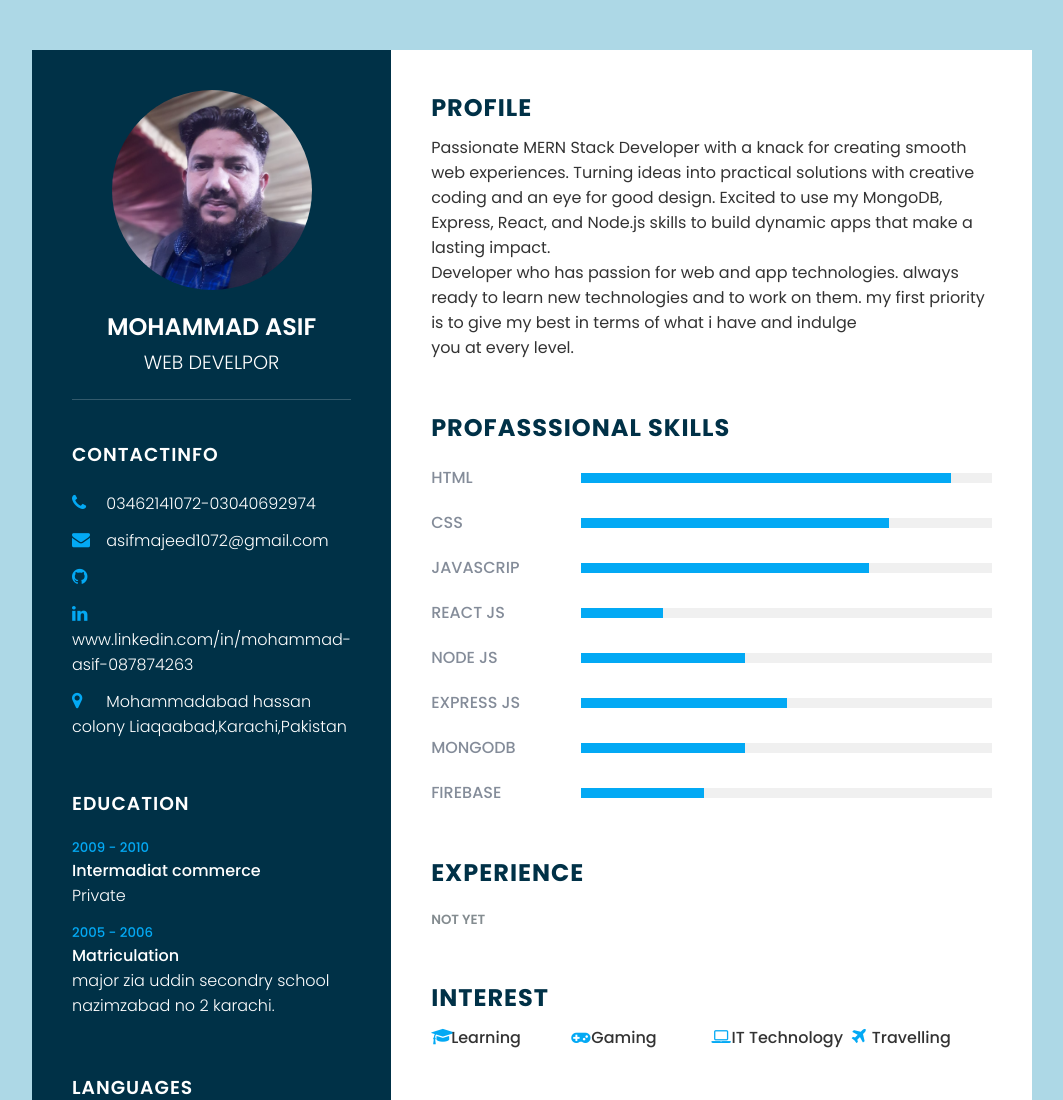
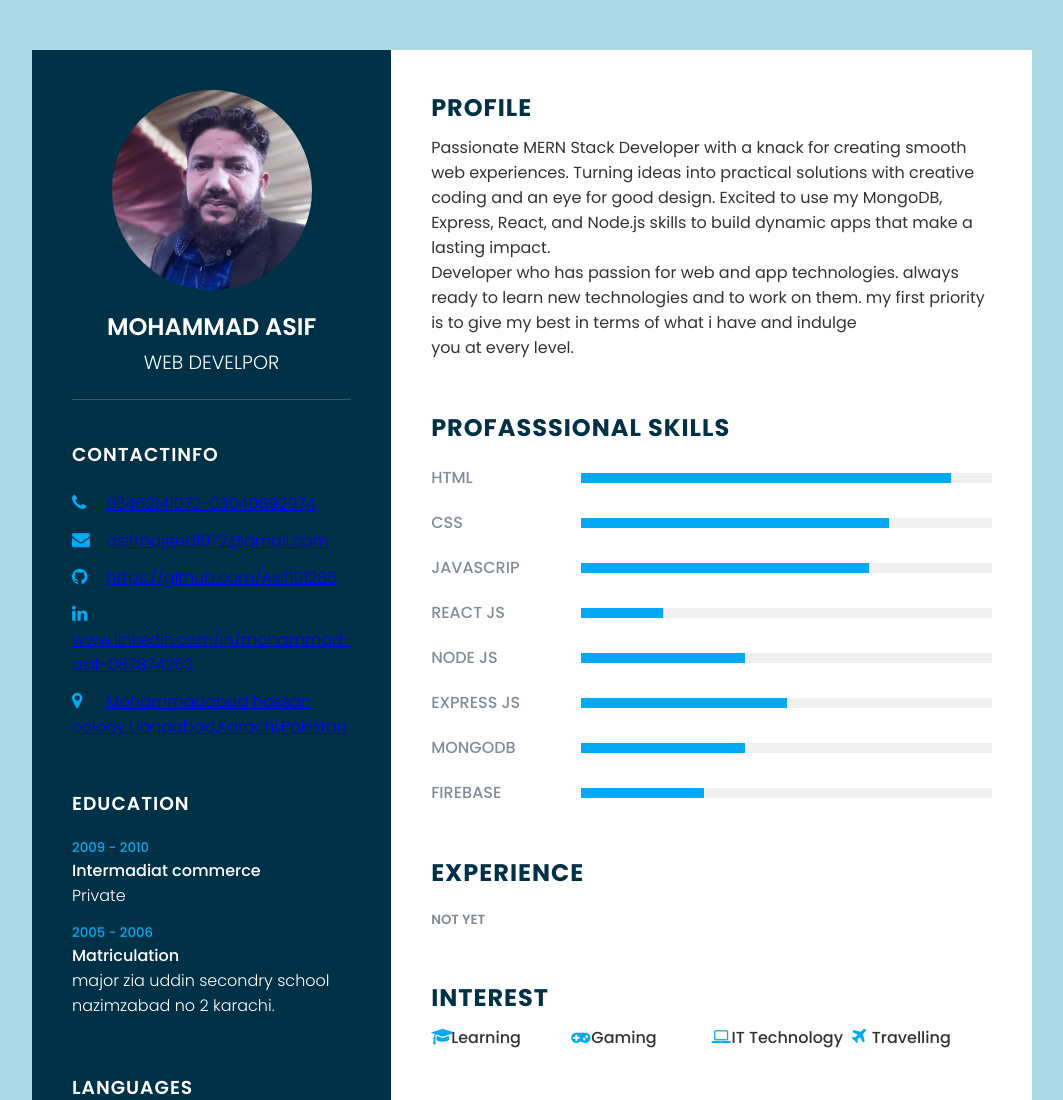
Before and after one commit to Asif101285/Cv-React, a plain HTML site: page index.html in a window 1280 px wide. Shown: the top 1100 px of the page, without its empty margins (108-1171 px from the left). Drawn offline with Linux system fonts and the light colour scheme.

Commit message:
complete

```diff
--- a/index.html
+++ b/index.html
@@ -23,23 +23,23 @@
                 <ul>
                     <li>
                         <span class="icon"><i class="fa fa-phone" aria-hidden="true"></i></span>
-                        <span class="text">03462141072-03040692974</span>
+                        <span class="text"><a href="https://wa.me/03462141072"> 03462141072-03040692974</a></span>
                     </li>
                     <li>
                         <span class="icon"><i class="fa fa-envelope" aria-hidden="true"></i></span>
-                        <span class="text">asifmajeed1072@gmail.com</span>
+                        <span class="text"><a href="https://mail.google.com/mail/u/0/#inbox"> asifmajeed1072@gmail.com</a></span>
                     </li>
                     <li>
                         <span class="icon"><i class="fa fa-github" aria-hidden="true"></i></span>
-                        <span class="text"><https://github.com/Asif101285</span>
+                        <span class="text"><a href="https://github.com/Asif101285"> https://github.com/Asif101285</a></span>
                     </li>
                      <li>
                         <span class="icon"><i class="fa fa-linkedin" aria-hidden="true"></i></span>
-                        <span class="text">www.linkedin.com/in/mohammad-asif-087874263</span>
+                        <span class="text"><a href="https://www.linkedin.com/feed/"> www.linkedin.com/in/mohammad-asif-087874263</a></span>
                     </li>
                     <li>
                         <span class="icon"><i class="fa fa-map-marker" aria-hidden="true"></i></span>
-                        <span class="text">Mohammadabad hassan colony Liaqaabad,Karachi,Pakistan</span>
+                        <span class="text"><a href="https://www.google.com/maps/@24.8985137,67.0370655,17z?entry=ttu"> Mohammadabad hassan colony Liaqaabad,Karachi,Pakistan</a></span>
                     </li>
                 </ul>
             </div>
```
